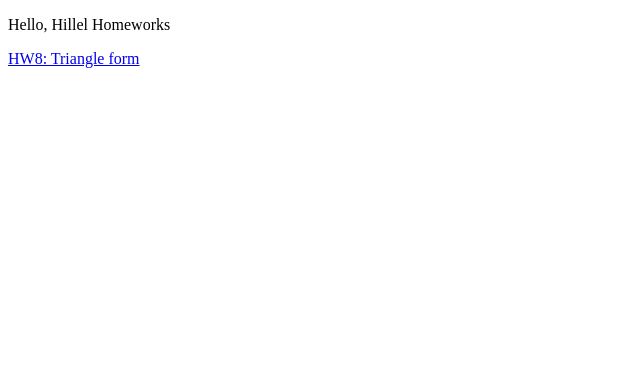
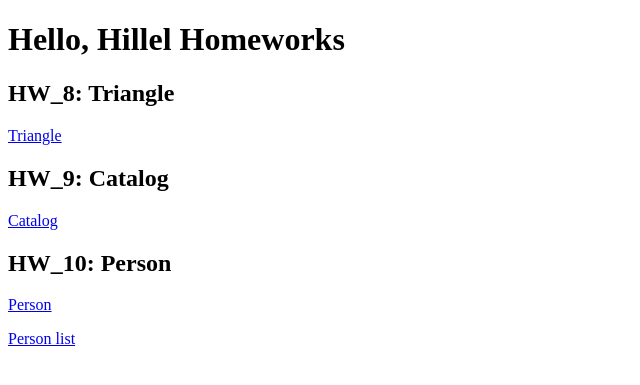
Before and after one commit to GiTPetrov/hlll_pypro_hw_5, a Django app: page / in a window 1280 px wide. Shown: the top 385 px of the page, without its empty margins (0-640 px from the left). Run offline with Django 4.2, Linux system fonts and the light colour scheme.

Commit message:
hw_10 homework Person

```diff
--- /dev/null
+++ b/catalog/urls.py
@@ -0,0 +1,9 @@
+from catalog.views import index
+
+from django.urls import path
+
+
+app_name = 'catalog'
+urlpatterns = [
+    path('', index, name='index'),
+]
--- a/catalog/views.py
+++ b/catalog/views.py
@@ -1,3 +1,5 @@
-# from django.shortcuts import render
+from django.shortcuts import render
 
-# Create your views here.
+
+def index(request):
+    return render(request, 'catalog/index.html', {})
--- a/hwsite/urls.py
+++ b/hwsite/urls.py
@@ -16,10 +16,9 @@ Including another URLconf
 from django.contrib import admin
 from django.urls import include, path
 
-from triangle.views import index
 
 urlpatterns = [
-    path('', index, name='index'),
-    path('triangle/', include('triangle.urls')),
+    path('', include('triangle.urls')),
+    path('catalog/', include('catalog.urls')),
     path('admin/', admin.site.urls),
 ]
--- a/templates/triangle/index.html
+++ b/templates/triangle/index.html
@@ -5,7 +5,13 @@
     <title>Triangles</title>
 </head>
 <body>
-    <p>Hello, Hillel Homeworks</p>
-    <p><a href="{% url 'triangle:triangle-form' %}">HW8: Triangle form</a></p>
+    <h1>Hello, Hillel Homeworks</h1>
+    <h2>HW_8: Triangle</h2>
+        <p><a href="{% url 'triangle:triangle-form' %}">Triangle</a></p>
+    <h2>HW_9: Catalog</h2>
+        <p><a href="{% url 'catalog:index' %}">Catalog</a></p>
+    <h2>HW_10: Person</h2>
+        <p><a href="{% url 'triangle:person-form' %}">Person</a></p>
+        <p><a href="{% url 'triangle:person-list' %}">Person list</a></p>
 </body>
 </html>
--- a/templates/triangle/triangle_form.html
+++ b/templates/triangle/triangle_form.html
@@ -6,7 +6,7 @@
 </head>
 <body>
     <h1>Triangle form</h1>
-    <p><a href="{% url 'index' %}">Home</a></p>
+    <p><a href="{% url 'triangle:index' %}">Home</a></p>
     {% if hypothesis %}
     <h2>Hypothesis = {{ hypothesis }}</h2>
     {% endif %}
--- a/triangle/urls.py
+++ b/triangle/urls.py
@@ -1,9 +1,13 @@
 from django.urls import path
 
-from triangle.views import trngl_form
+from triangle.views import index, person_form, person_list, person_update_form, trngl_form
 
 
 app_name = 'triangle'
 urlpatterns = [
-    path('', trngl_form, name='triangle-form'),
+    path('', index, name='index'),
+    path('person/', person_form, name='person-form'),
+    path('personlist/', person_list, name='person-list'),
+    path('person/<int:pk>/', person_update_form, name='person-update-form'),
+    path('triangle/', trngl_form, name='triangle-form'),
 ]
--- a/triangle/views.py
+++ b/triangle/views.py
@@ -1,6 +1,7 @@
-from django.shortcuts import render
+from django.shortcuts import get_object_or_404, redirect, render
 
-from triangle.forms import TriangleForm
+from triangle.forms import PersonForm, TriangleForm
+from triangle.models import Person
 
 
 def index(request):
@@ -25,3 +26,44 @@ def trngl_form(request):
             'hypothesis': hypo,
         }
     )
+
+
+def person_form(request):
+    if request.method == 'POST':
+        pers_form = PersonForm(request.POST)
+        if pers_form.is_valid():
+            pers_form.save()
+            return redirect('triangle:person-list')
+    else:
+        pers_form = PersonForm()
+    return render(
+        request,
+        'triangle/person.html',
+        {
+            'formset': pers_form
+        }
+    )
+
+
+def person_update_form(request, pk):
+    person = get_object_or_404(Person, pk=pk)
+    if request.method == 'POST':
+        pers_form = PersonForm(request.POST, instance=person)
+        if pers_form.is_valid():
+            pers_form.save()
+            return redirect('triangle:person-list')
+    else:
+        pers_form = PersonForm(instance=person)
+    return render(
+        request,
+        "triangle/person_update.html",
+        {
+            'formset': pers_form,
+            'person': person
+        }
+    )
+
+
+def person_list(request):
+    person_queryset = Person.objects.all()
+    return render(request, 'triangle/person_list.html', {'persons': person_queryset})
```
Also changed, not shown: templates/catalog/index.html (added, +12 -0 lines), templates/triangle/person.html (added, +17 -0 lines), templates/triangle/person_list.html (added, +18 -0 lines), templates/triangle/person_update.html (added, +18 -0 lines), triangle/forms.py (+10 -2 lines), triangle/models.py (+28 -2 lines), README.md, triangle/migrations/0001_initial.py (added).
